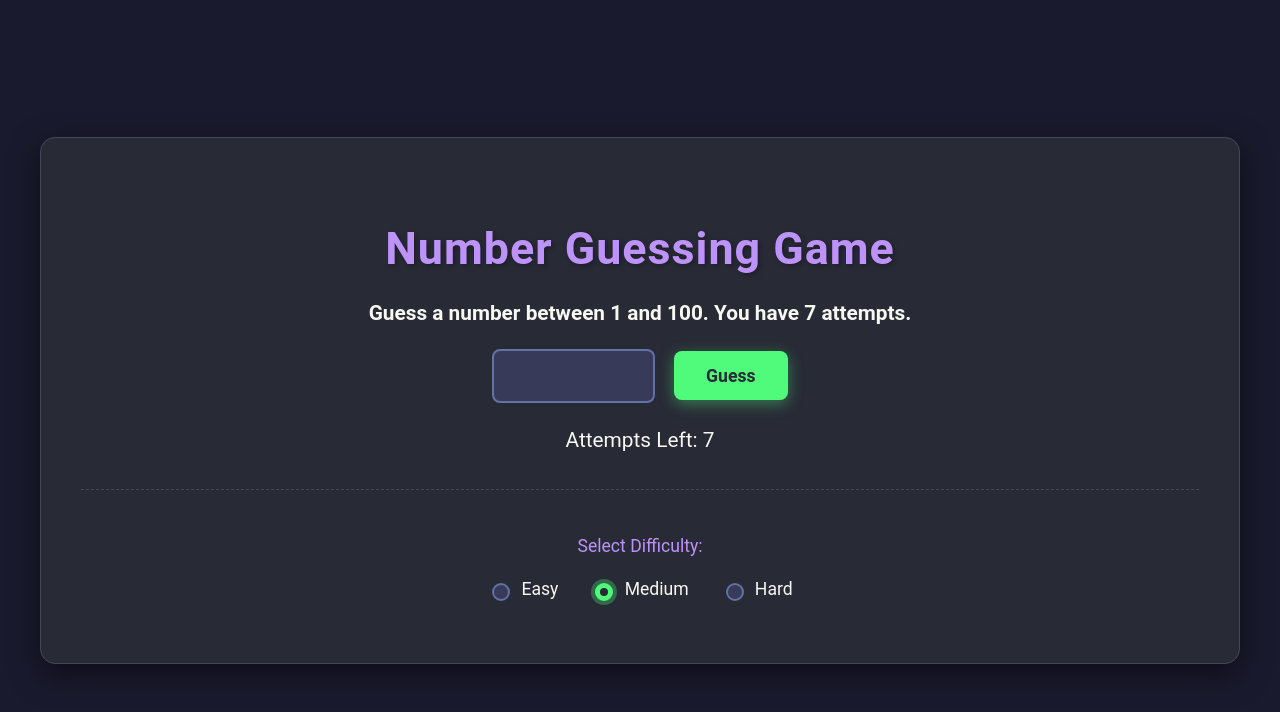
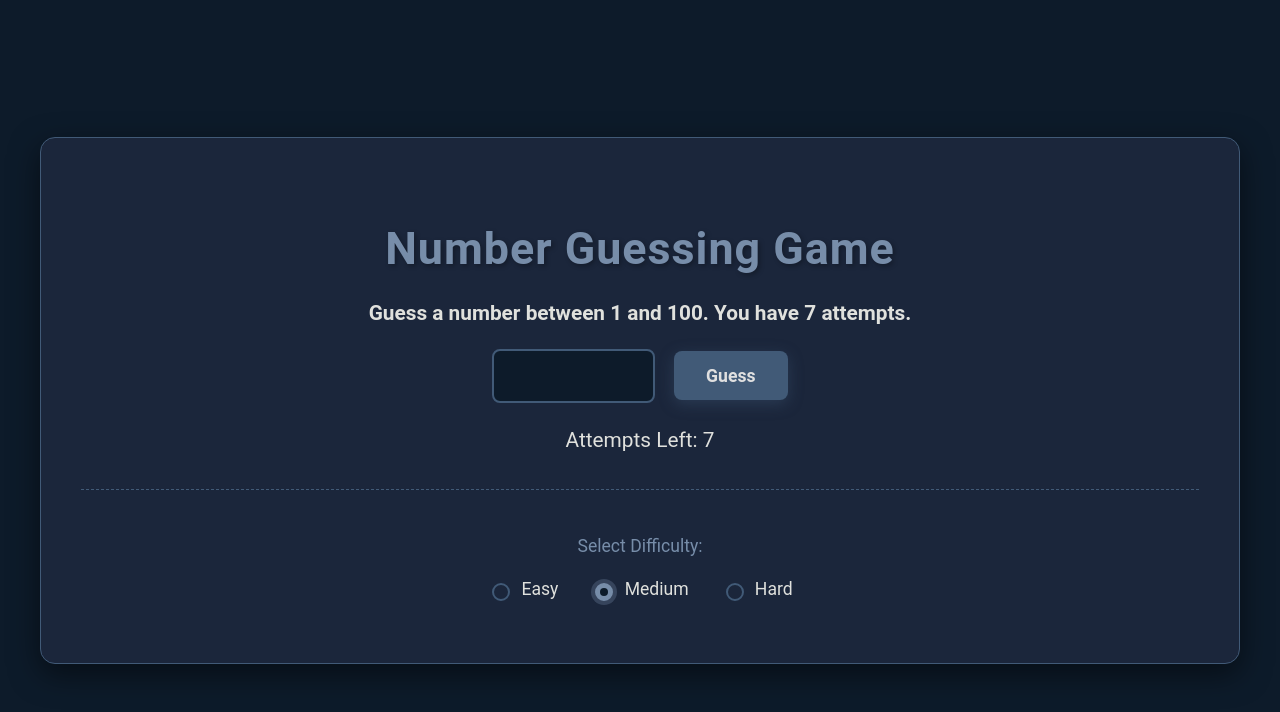
Before and after one commit to cimthog/number-guess-game, a React (Vite) app: page / in a window 1280 px wide. Shown: the top 712 px of the page. Built offline with nearby package versions, Linux system fonts and the light colour scheme.

Commit message:
enhance the UI

```diff
--- a/src/App.css
+++ b/src/App.css
@@ -1,10 +1,10 @@
 /* General Body and Container Styles */
 body {
   margin: 0;
-  font-family: 'Roboto', sans-serif;
+  font-family: "Roboto", sans-serif;
   -webkit-font-smoothing: antialiased;
   -moz-osx-font-smoothing: grayscale;
-  background-color: #1a1a2e;
+  background-color: #0d1b2a; /* Deeper navy background */
   color: #e0e0e0;
   display: flex;
   justify-content: center;
@@ -21,11 +21,11 @@ body {
 }
 
 .game-container {
-  background-color: #282a36;
+  background-color: #1b263b; /* More prominent navy container */
   padding: 3.5rem 2.5rem;
   border-radius: 15px;
   box-shadow: 0 10px 30px rgba(0, 0, 0, 0.5);
-  border: 1px solid #44475a;
+  border: 1px solid #415a77; /* Lighter navy border */
   transition: all 0.3s ease-in-out;
 }
 
@@ -35,7 +35,7 @@ body {
 
 /* Typography */
 h1 {
-  color: #bd93f9;
+  color: #778da9; /* Brighter accent blue for heading */
   margin-bottom: 1.5rem;
   font-size: 2.8em;
   font-weight: 700;
@@ -47,7 +47,7 @@ p {
   font-size: 1.3rem;
   margin-bottom: 1.2rem;
   line-height: 1.6;
-  color: #f8f8f2;
+  color: #e0e1dd; /* Softer light blue for text */
 }
 
 /* Input and Button Styles */
@@ -55,10 +55,10 @@ input[type="number"] {
   padding: 0.9rem 1.2rem;
   font-size: 1.1rem;
   border-radius: 8px;
-  border: 2px solid #6272a4;
+  border: 2px solid #415a77; /* Cohesive navy border */
   margin-right: 1.2rem;
-  background-color: #383a59;
-  color: #f8f8f2;
+  background-color: #0d1b2a; /* Darker navy for input background */
+  color: #e0e0e0;
   width: 120px;
   text-align: center;
   transition: all 0.3s ease;
@@ -66,8 +66,8 @@ input[type="number"] {
 
 input[type="number"]:focus {
   outline: none;
-  border-color: #bd93f9;
-  box-shadow: 0 0 0 3px rgba(189, 147, 249, 0.4);
+  border-color: #778da9;
+  box-shadow: 0 0 0 3px rgba(119, 141, 169, 0.4);
 }
 
 button {
@@ -75,39 +75,39 @@ button {
   font-size: 1.1rem;
   border-radius: 8px;
   border: none;
-  background-color: #50fa7b;
-  color: #282a36;
+  background-color: #415a77; /* Main button blue */
+  color: #e0e0e0;
   cursor: pointer;
   transition: all 0.3s ease;
   font-weight: 600;
-  box-shadow: 0 4px 15px rgba(80, 250, 123, 0.4);
+  box-shadow: 0 4px 15px rgba(65, 90, 119, 0.4);
 }
 
 button:hover {
-  background-color: #8be9fd;
-  color: #282a36;
+  background-color: #778da9; /* Lighter blue on hover */
+  color: #0d1b2a;
   transform: translateY(-2px);
-  box-shadow: 0 6px 20px rgba(139, 233, 253, 0.6);
+  box-shadow: 0 6px 20px rgba(119, 141, 169, 0.6);
 }
 
 button:disabled {
-  background-color: #44475a;
+  background-color: #0b132b;
   cursor: not-allowed;
   transform: none;
   box-shadow: none;
-  color: #999;
+  color: #555;
 }
 
 /* Difficulty Selection */
 .difficulty-selection {
   margin-top: 2rem;
   padding-top: 1.5rem;
-  border-top: 1px dashed #44475a;
+  border-top: 1px dashed #415a77;
 }
 
 .difficulty-selection p {
   font-size: 1.1em;
-  color: #bd93f9;
+  color: #778da9;
   margin-bottom: 1rem;
 }
 
@@ -117,12 +117,12 @@ button:disabled {
   cursor: pointer;
   display: inline-flex;
   align-items: center;
-  color: #f8f8f2;
+  color: #e0e1dd;
   transition: color 0.3s ease;
 }
 
 .difficulty-selection label:hover {
-  color: #50fa7b;
+  color: #778da9;
 }
 
 .difficulty-selection input[type="radio"] {
@@ -131,25 +131,25 @@ button:disabled {
   width: 18px;
   height: 18px;
   border-radius: 50%;
-  border: 2px solid #6272a4;
-  background-color: #383a59;
+  border: 2px solid #415a77;
+  background-color: #1b263b;
   transition: all 0.3s ease;
   position: relative;
   top: 1px;
 }
 
 .difficulty-selection input[type="radio"]:checked {
-  background-color: #50fa7b;
-  border-color: #50fa7b;
-  box-shadow: 0 0 0 4px rgba(80, 250, 123, 0.3);
+  background-color: #778da9;
+  border-color: #778da9;
+  box-shadow: 0 0 0 4px rgba(119, 141, 169, 0.3);
 }
 
 .difficulty-selection input[type="radio"]:checked::before {
-  content: '';
+  content: "";
   display: block;
   width: 8px;
   height: 8px;
-  background-color: #282a36;
+  background-color: #0d1b2a;
   border-radius: 50%;
   position: absolute;
   top: 50%;
@@ -164,11 +164,11 @@ button:disabled {
 }
 
 .feedback-message.correct {
-  color: #50fa7b;
+  color: #a4c6f7; /* Keep a light blue for correct feedback, but adjust to new palette */
 }
 
 .feedback-message.wrong {
-  color: #ff5555;
+  color: #e63946; /* A more subtle red for wrong feedback */
 }
 
 @keyframes feedbackAnimation {
```
Also changed, not shown: src/Game.tsx (+14 -2 lines).
